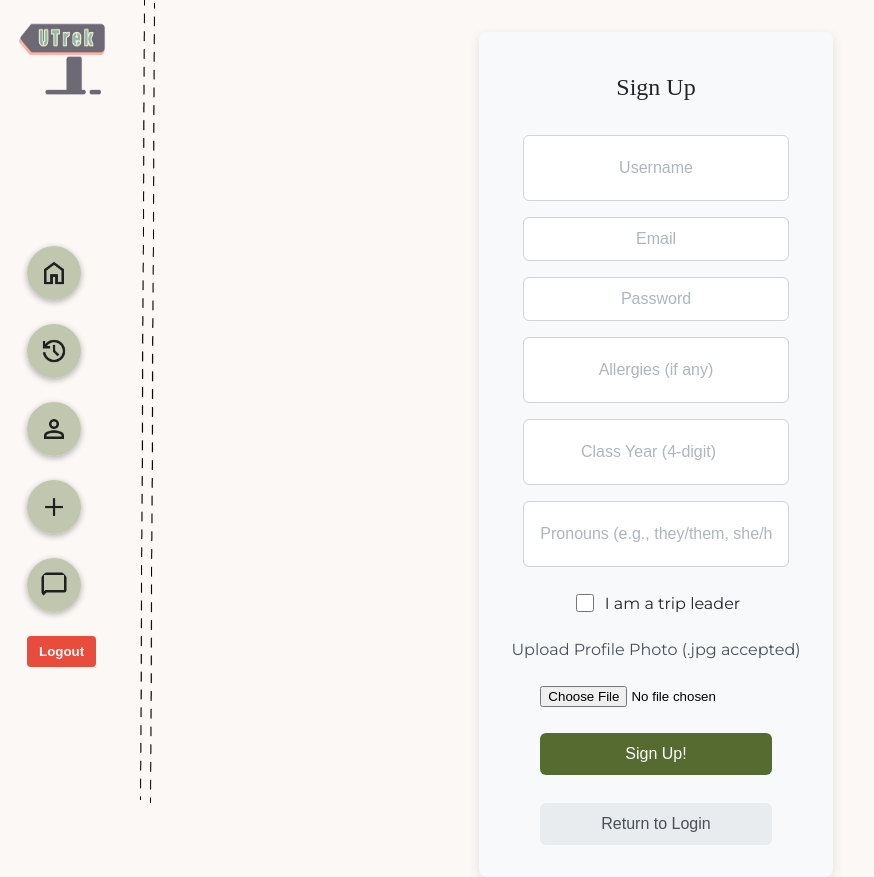
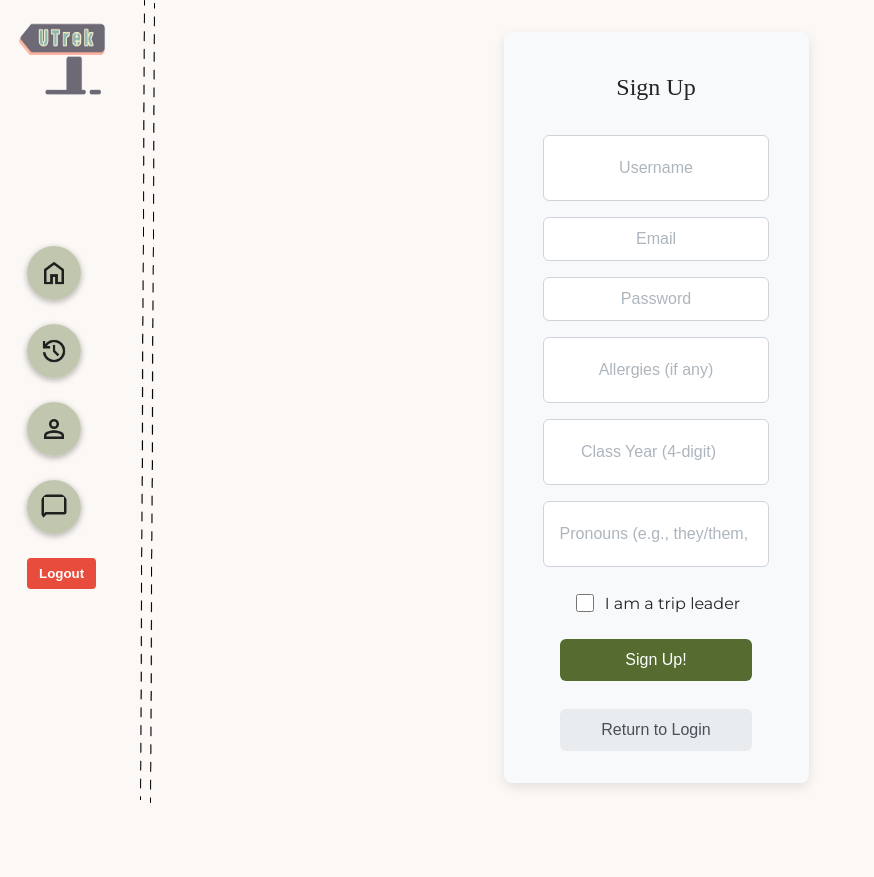
Before and after one commit to Arizbethrojas/TrailheadFrontend, a React (Create React App) app: page /sign-up in a window 1280 px wide. Shown: the whole page, without its empty margins (0-874 px from the left). After the commit the page ends 800 px from the top, so only its background shows below. Built offline with nearby package versions, Linux system fonts and the light colour scheme; no server answers; sample sign-in values are in the browser's storage; a web font is replaced by a local one.

Commit message:
removed profile pic

```diff
--- a/src/App.js
+++ b/src/App.js
@@ -144,11 +144,13 @@ const App = () => {
                   <img src="/profileIcon.png" alt="Profile" className="icon" />
                 </Link>
               </li>
-              <li>
+              {isTripLeader && (
+                <li>
                 <Link to="/add-trip">
                   <img src="/addIcon.png" alt="Add" className="icon" />
                 </Link>
               </li>
+              )}
               <li>
                 <Link to="/chat">
                   <img src="/chatIcon.png" alt="Chat" className="icon" />
--- a/src/screens/SignUp.js
+++ b/src/screens/SignUp.js
@@ -158,7 +158,7 @@ const SignUpIndividual = ({ onSignUp, setAuthToken }) => {
           </label>
         </div>
 
-        <p className="sui-upload-text">
+        {/* <p className="sui-upload-text">
           Upload Profile Photo (.jpg accepted)
         </p>
 
@@ -168,7 +168,7 @@ const SignUpIndividual = ({ onSignUp, setAuthToken }) => {
           name="profilePicture"
           accept="image/*"
           onChange={handlePfp}
-        />
+        /> */}
 
         {error && <p className="sui-error-message">{error}</p>}
 
```
